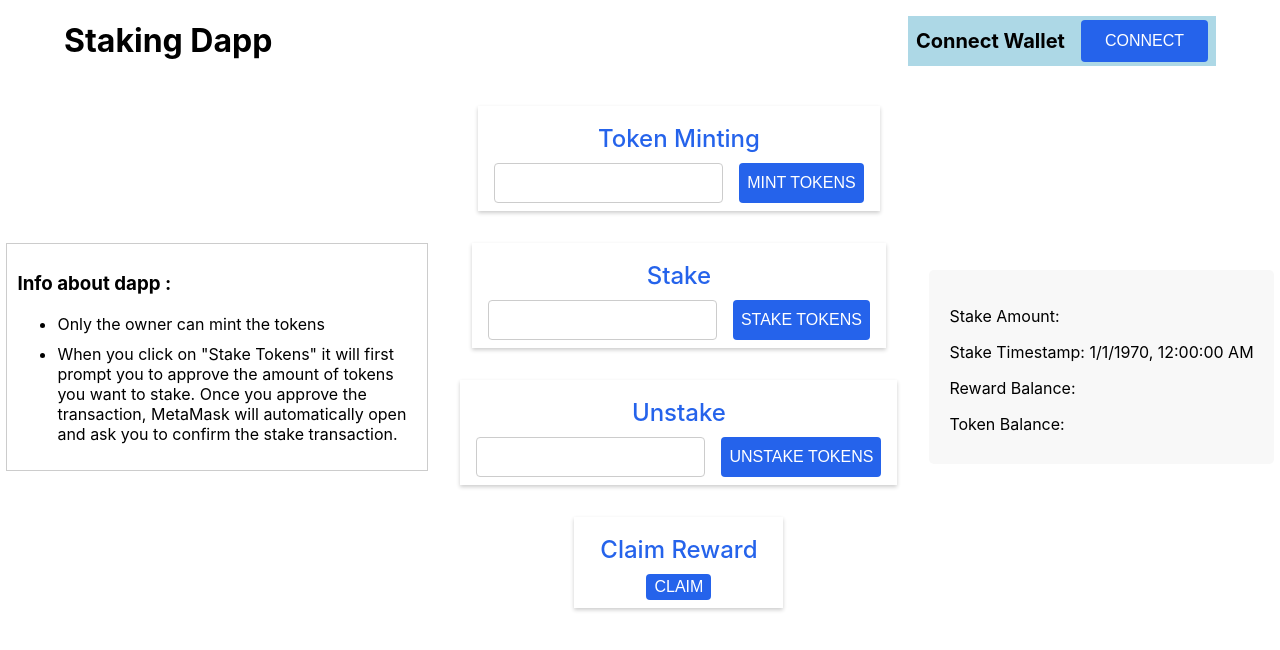
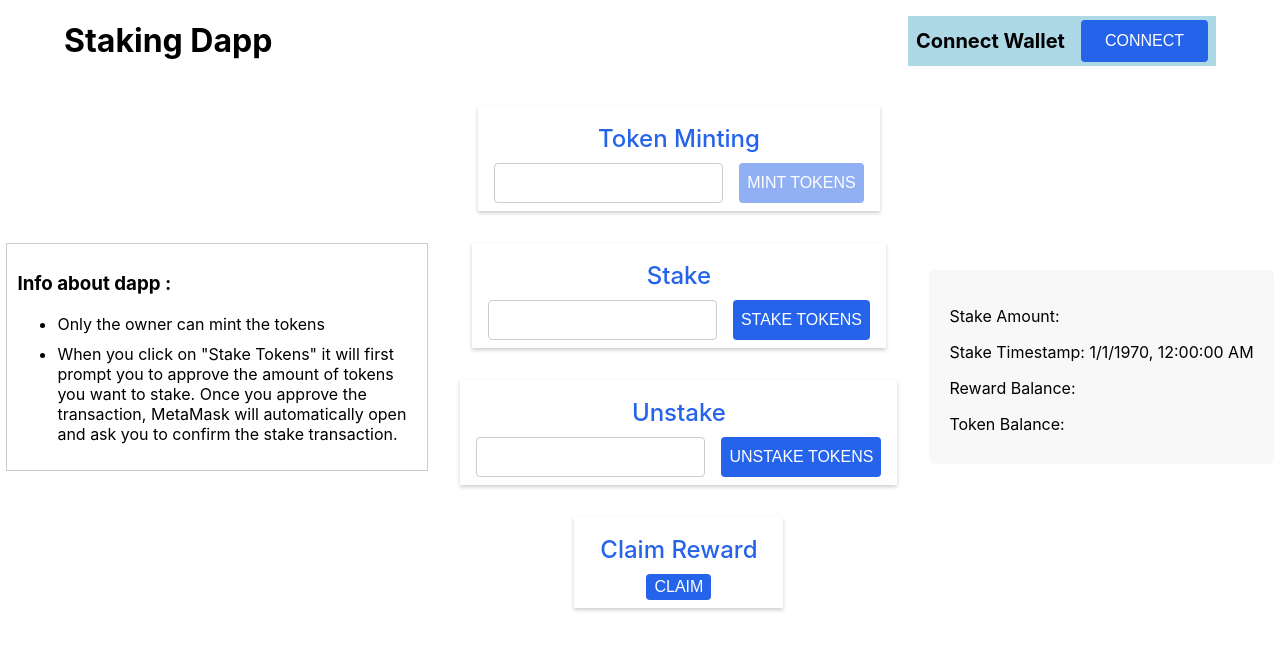
Before and after one commit to vishal5208/stakingDapp, a React (Create React App) app in the folder frontend/: page / in a window 1280 px wide. Shown: the top 650 px of the page. Built offline with nearby package versions, Linux system fonts and the light colour scheme.

Commit message:
make mint button disabled for address other owner

```diff
--- a/frontend/src/App.css
+++ b/frontend/src/App.css
@@ -98,3 +98,20 @@
 	align-items: center;
 	gap: 2rem;
 }
+
+.disabled {
+	opacity: 0.5;
+	cursor: not-allowed;
+	background-color: #2563eb;
+	color: #ffffff;
+	border: none;
+	border-radius: 4px;
+	padding: 12px 24px;
+	font-size: 16px;
+	font-weight: 500;
+	text-transform: uppercase;
+	cursor: pointer;
+	transition: background-color 0.3s ease;
+	padding: 4px 8px;
+	white-space: nowrap;
+}
--- a/frontend/src/App.js
+++ b/frontend/src/App.js
@@ -106,7 +106,11 @@ function App() {
 								value={inputValue}
 								onChange={handleMintInputChange}
 							/>
-							<button disabled={!addressMatch} onClick={handleMintButton}>
+							<button
+								className={addressMatch ? "" : "disabled"}
+								disabled={!addressMatch}
+								onClick={handleMintButton}
+							>
 								Mint Tokens
 							</button>
 						</div>
```
